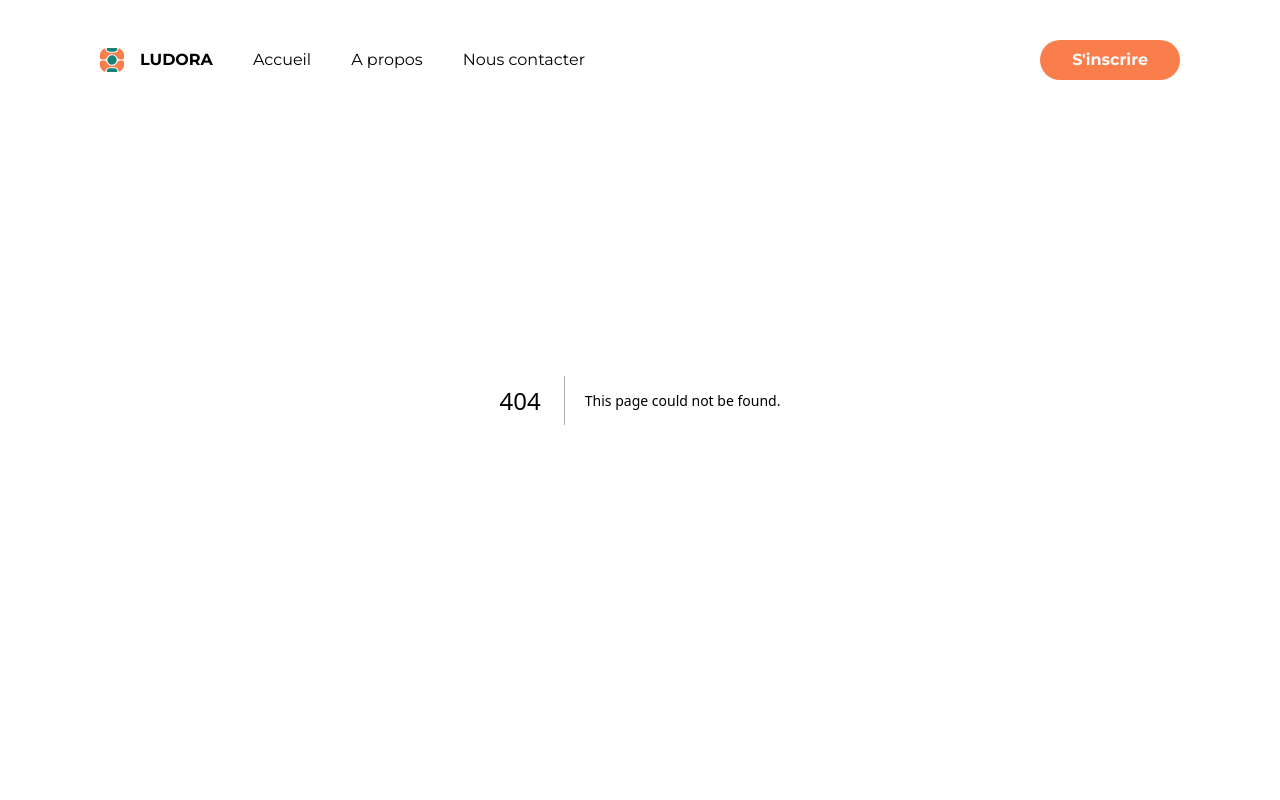
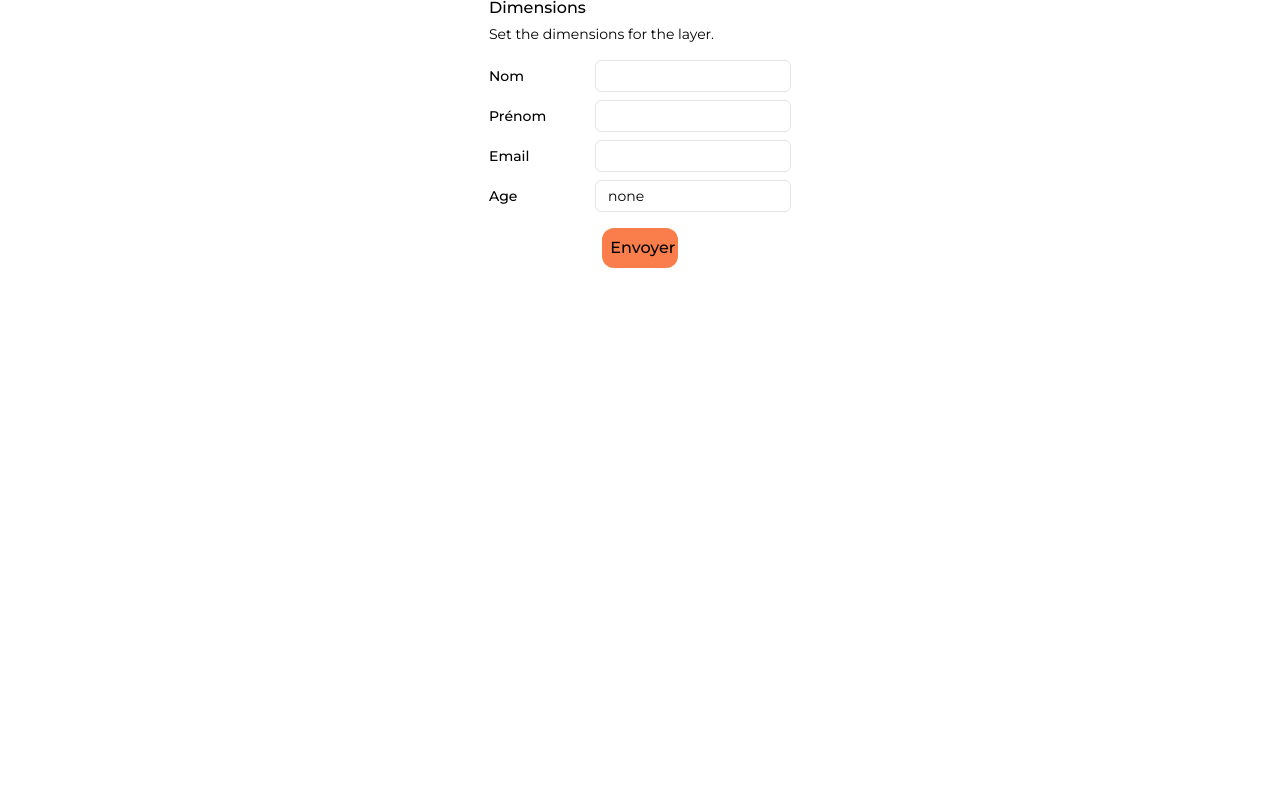
Before and after one commit to amir-398/Lean-startup-website, a Next.js app: page /test in a window 1280 px wide. Before the commit this address had no page. Shown: the top 800 px of the page. Built offline with nearby package versions, Linux system fonts and the light colour scheme.

Commit message:
🚧 testing form

```diff
--- a/app/components/Hero1.tsx
+++ b/app/components/Hero1.tsx
@@ -1,3 +1,10 @@
+import { Input } from "@/components/ui/input";
+import { Label } from "@/components/ui/label";
+import {
+  Popover,
+  PopoverContent,
+  PopoverTrigger,
+} from "@/components/ui/popover";
 import Image from "next/image";
 import React from "react";
 
@@ -14,6 +21,8 @@ const Hero1 = () => {
           <br /> de chez toi. Organise, joue et partage des moments <br />{" "}
           uniques. Inscris-toi en avant-première
         </p>
+        <Popover>
+          <PopoverTrigger asChild>
             <button className="bg-orange rounded-3xl pl-2 pr-2 pt-1 pb-1 text-gray-50 w-40 flex items-center justify-center">
               Je m'inscris
               <Image
@@ -24,6 +33,52 @@ const Hero1 = () => {
                 height={24}
               />
             </button>
+          </PopoverTrigger>
+          <PopoverContent className="w-80">
+            <div className="grid gap-4">
+              <div className="space-y-2">
+                <h4 className="font-medium leading-none">Dimensions</h4>
+                <p className="text-sm text-muted-foreground">
+                  Set the dimensions for the layer.
+                </p>
+              </div>
+              <div className="grid gap-2">
+                <div className="grid grid-cols-3 items-center gap-4">
+                  <Label htmlFor="width">Width</Label>
+                  <Input
+                    id="width"
+                    defaultValue="100%"
+                    className="col-span-2 h-8"
+                  />
+                </div>
+                <div className="grid grid-cols-3 items-center gap-4">
+                  <Label htmlFor="maxWidth">Max. width</Label>
+                  <Input
+                    id="maxWidth"
+                    defaultValue="300px"
+                    className="col-span-2 h-8"
+                  />
+                </div>
+                <div className="grid grid-cols-3 items-center gap-4">
+                  <Label htmlFor="height">Height</Label>
+                  <Input
+                    id="height"
+                    defaultValue="25px"
+                    className="col-span-2 h-8"
+                  />
+                </div>
+                <div className="grid grid-cols-3 items-center gap-4">
+                  <Label htmlFor="maxHeight">Max. height</Label>
+                  <Input
+                    id="maxHeight"
+                    defaultValue="none"
+                    className="col-span-2 h-8"
+                  />
+                </div>
+              </div>
+            </div>
+          </PopoverContent>
+        </Popover>
       </div>
       <div className=" flex justify-center absolute right-5">
         <div className="rotate flex justify-center">
--- a/app/layout.tsx
+++ b/app/layout.tsx
@@ -32,9 +32,9 @@ export default function RootLayout({
   return (
     <html lang="fr">
       <body className={montSerrat.className}>
-        <Header />
+        {/* <Header /> */}
         {children}
-        <Footer />
+        {/* <Footer /> */}
       </body>
     </html>
   );
--- /dev/null
+++ b/app/test/page.tsx
@@ -0,0 +1,38 @@
+import { Input } from "@/components/ui/input";
+import { Label } from "@/components/ui/label";
+
+export default function Test() {
+  return (
+    <div className="grid gap-4 justify-center">
+      <div className="space-y-2">
+        <h4 className="font-medium leading-none">Dimensions</h4>
+        <p className="text-sm text-muted-foreground">
+          Set the dimensions for the layer.
+        </p>
+      </div>
+      <div className="grid gap-2">
+        <div className="grid grid-cols-3 items-center gap-4">
+          <Label htmlFor="Nom">Nom</Label>
+          <Input id="Nom" className="col-span-2 h-8" />
+        </div>
+        <div className="grid grid-cols-3 items-center gap-4">
+          <Label htmlFor="Prénom">Prénom</Label>
+          <Input id="Prénom" className="col-span-2 h-8" />
+        </div>
+        <div className="grid grid-cols-3 items-center gap-4">
+          <Label htmlFor="Email">Email</Label>
+          <Input id="Email" className="col-span-2 h-8" />
+        </div>
+        <div className="grid grid-cols-3 items-center gap-4">
+          <Label htmlFor="Age">Age</Label>
+          <Input id="Age" defaultValue="none" className="col-span-2 h-8" />
+        </div>
+      </div>
+      <div className="flex justify-center">
+        <button className="bg-orange rounded-xl font-medium w-1/4 p-2 hover:border-2 hover:border-green">
+          Envoyer
+        </button>
+      </div>
+    </div>
+  );
+}
--- /dev/null
+++ b/app/types/constants.ts
@@ -0,0 +1,6 @@
+export interface User {
+  nom: string;
+  prénom: string;
+  email: string;
+  age: string;
+}
--- /dev/null
+++ b/components/ui/input.tsx
@@ -0,0 +1,22 @@
+import * as React from "react"
+
+import { cn } from "@/lib/utils"
+
+const Input = React.forwardRef<HTMLInputElement, React.ComponentProps<"input">>(
+  ({ className, type, ...props }, ref) => {
+    return (
+      <input
+        type={type}
+        className={cn(
+          "flex h-10 w-full rounded-md border border-neutral-200 bg-white px-3 py-2 text-base ring-offset-white file:border-0 file:bg-transparent file:text-sm file:font-medium file:text-neutral-950 placeholder:text-neutral-500 focus-visible:outline-none focus-visible:ring-2 focus-visible:ring-neutral-950 focus-visible:ring-offset-2 disabled:cursor-not-allowed disabled:opacity-50 md:text-sm dark:border-neutral-800 dark:bg-neutral-950 dark:ring-offset-neutral-950 dark:file:text-neutral-50 dark:placeholder:text-neutral-400 dark:focus-visible:ring-neutral-300",
+          className
+        )}
+        ref={ref}
+        {...props}
+      />
+    )
+  }
+)
+Input.displayName = "Input"
+
+export { Input }
--- /dev/null
+++ b/components/ui/label.tsx
@@ -0,0 +1,26 @@
+"use client"
+
+import * as React from "react"
+import * as LabelPrimitive from "@radix-ui/react-label"
+import { cva, type VariantProps } from "class-variance-authority"
+
+import { cn } from "@/lib/utils"
+
+const labelVariants = cva(
+  "text-sm font-medium leading-none peer-disabled:cursor-not-allowed peer-disabled:opacity-70"
+)
+
+const Label = React.forwardRef<
+  React.ElementRef<typeof LabelPrimitive.Root>,
+  React.ComponentPropsWithoutRef<typeof LabelPrimitive.Root> &
+    VariantProps<typeof labelVariants>
+>(({ className, ...props }, ref) => (
+  <LabelPrimitive.Root
+    ref={ref}
+    className={cn(labelVariants(), className)}
+    {...props}
+  />
+))
+Label.displayName = LabelPrimitive.Root.displayName
+
+export { Label }
--- a/package.json
+++ b/package.json
@@ -10,6 +10,7 @@
   },
   "dependencies": {
     "@radix-ui/react-accordion": "^1.2.2",
+    "@radix-ui/react-label": "^2.1.1",
     "@radix-ui/react-popover": "^1.1.4",
     "class-variance-authority": "^0.7.1",
     "clsx": "^2.1.1",
```
Lines whose indentation alone changed are shown as unchanged.
